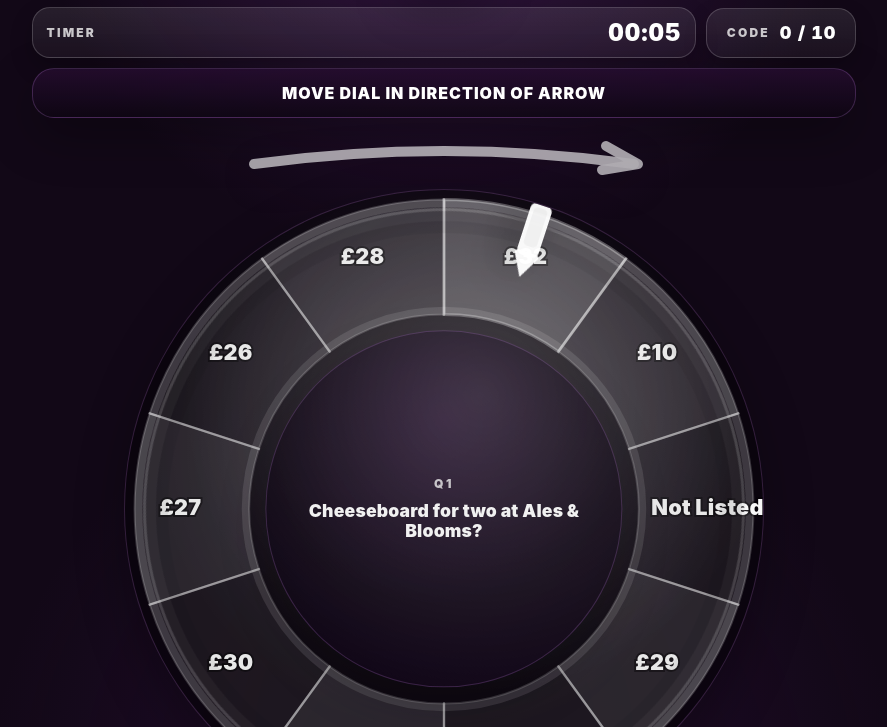
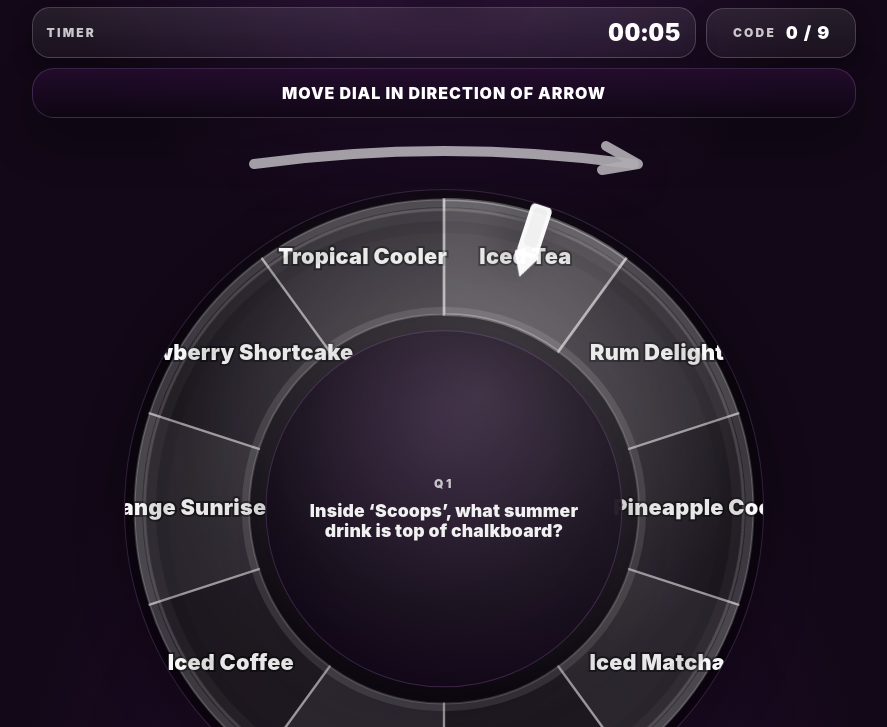
Before and after one commit to jmsflms/houseofdeceit, a plain HTML site: page hunt/index.html in a window 1280 px wide. Shown: the part 73-800 px from the top of the page, without its empty margins (196-1083 px from the left). Drawn offline with Linux system fonts and the light colour scheme.

Commit message:
Replace treasure hunt questions with original piano challenge set

```diff
--- a/hunt/index.html
+++ b/hunt/index.html
@@ -511,56 +511,15 @@
 
 <script>
 const CANONICAL_QUESTIONS = [
-  {
-    prompt: "Cheeseboard for two at Ales & Blooms?",
-    correct: "£28",
-    answers: ["£28","£10","£12","£26","£27","£29","£30","£32","£35","Not Listed"]
-  },
-  {
-    prompt: "What vegan beer is served at Tankerton Arms?",
-    correct: "I Would Brew 500 Miles",
-    answers: ["I Would Brew 500 Miles","Whispering Grass","Hayloft","Iron Pier","Bloodthirsty Carrot","En Garde","No Vegan Beer","Missoula","Bexley"]
-  },
-  {
-    prompt: "What colour are the strings on the crocheted red-handled tennis rackets on the courts?",
-    correct: "Orange",
-    answers: ["Orange","Red","Yellow","Green","Blue","White","Black","Pink","Purple"]
-  },
-  {
-    prompt: "On the sign near the lifeguard hut, what year did Tankerton win the High St Rising Star award?",
-    correct: "2019",
-    answers: ["2019","1886","1974","1985","2015","2016","2020","2022","2025"]
-  },
-  {
-    prompt: "Pickled egg at Carousel Fish Bar?",
-    correct: "70p",
-    answers: ["70p","50p","60p","65p","75p","80p","90p","£1.00","£1.20","Not Listed"]
-  },
-  {
-    prompt: "Four Loko Tropical at Tesco?",
-    correct: "£4.30",
-    answers: ["£4.30","£3.80","£3.99","£4.00","£4.20","£4.50","£4.75","£4.99","£5.30","Not Sold"]
-  },
-  {
-    prompt: "What shape is on the steak pie at Surmans?",
-    correct: "Star",
-    answers: ["Star","Cow","Letter S","The word PIE","No shape","A weird blob","Heart","Flower"]
-  },
-    {
-    prompt: "I rode on the funfair teacups with video evidence.",
-    correct: "Yes",
-    answers: ["Yes","No"]
-  },
-  {
-    prompt: "I danced in the front row of the funfair band and have video evidence.",
-    correct: "Yes",
-    answers: ["Yes","No"]
-  },
-  {
-    prompt: "Pole Expert: I showed a non-poler how to do a Fireman Spin. Non Pole Expert: I did a Fireman Spin. Video Evidence.",
-    correct: "Yes",
-    answers: ["Yes","No"]
-  }
+  { prompt: "Inside ‘Scoops’, what summer drink is top of chalkboard?", correct: "Tropical Cooler", answers: ["Tropical Cooler","Rum Delight","Warm Cockle Choc","Strawberry Shortcake","Orange Sunrise","Iced Matcha","Iced Coffee","Iced Tea","Raspberry Cooler","Pineapple Cooler"] },
+  { prompt: "Next to Scoops, how many Buddhas in Gift Shop Window?", correct: "3", answers: ["1","2","3","4","5","6","7","8","0"] },
+  { prompt: "What colour are the strings on the crocheted red-handled tennis rackets on the courts?", correct: "Orange", answers: ["Orange","Red","Yellow","Green","Blue","White","Black","Pink","Purple"] },
+  { prompt: "On the sign near the lifeguard hut, what year did Tankerton win the High St Rising Star award?", correct: "2019", answers: ["2019","1886","1974","1985","2015","2016","2020","2022","2025"] },
+  { prompt: "Pickled egg at Carousel Fish Bar?", correct: "70p", answers: ["70p","50p","60p","65p","75p","80p","90p","£1.00","£1.20","Not Listed"] },
+  { prompt: "Four Loko Tropical at Tesco?", correct: "£4.30", answers: ["£4.30","£3.80","£3.99","£4.00","£4.20","£4.50","£4.75","£4.99","£5.30","Not Sold"] },
+  { prompt: "What shape is the steak pie at Surmans?", correct: "Star", answers: ["Star","Cow","Letter S","The word PIE","No shape","A weird blob","Heart","Flower"] },
+  { prompt: "Had a drink at Tankerton Arms (pic as proof)", correct: "Yes", answers: ["Yes","No"] },
+  { prompt: "I played piano at Tankerton Arms (vid as proof)", correct: "Yes", answers: ["Yes","No"] }
 ];
 
 (() => {
```
